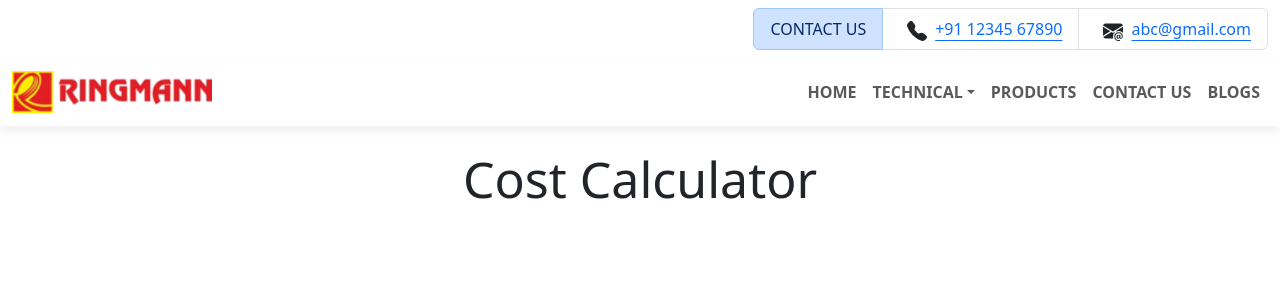
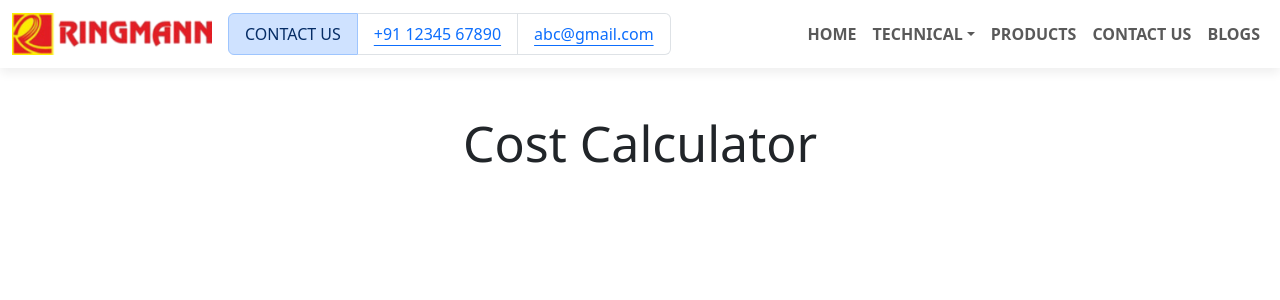
Before and after one commit to Aena19/NewRingmann, an Angular app: page /technical/cc in a window 1280 px wide. Shown: the top 300 px of the page. Built offline with nearby package versions, Linux system fonts and the light colour scheme.

Commit message:
Publishing to GitHub at 23.28

```diff
--- a/src/app/landing-image/landing-image.component.html
+++ b/src/app/landing-image/landing-image.component.html
@@ -1,4 +1,4 @@
-<div class="container-fluid ">
+<div class="container-fluid landing-container">
     <div class="row">
         <div class="col-sm-6">
           <img src="assets/images/sigma-excel-726647.webp" alt="Sigma Excel" class="img-fluid">
--- a/src/app/navigation-bar/navigation-bar.component.html
+++ b/src/app/navigation-bar/navigation-bar.component.html
@@ -1,5 +1,5 @@
 
-<div class="container-fluid my-2 d-none d-md-block">
+<!-- <div class="container-fluid my-2 d-none d-md-block">
   <ul class="list-group list-group-horizontal justify-content-end">
     <li class="list-group-item  list-group-item-primary ">
       CONTACT US
@@ -22,12 +22,37 @@
       </a>
     </li>
   </ul>
-    </div>
-  <nav class="navbar navbar-expand-md navbar-style">
+</div> -->
+
+  <nav class="navbar navbar-expand-xl fixed-top bg-white navbar-style">
       <div class="container-fluid">
       <a class="navbar-brand" href="#">
         <img src="assets/images/logo.png" style="width:200px;">
       </a>
+      <div class="d-none d-xl-block">
+        <ul class="list-group list-group-horizontal">
+          <li class="list-group-item  list-group-item-primary ">
+            CONTACT US
+          </li>
+          <li class="list-group-item">
+            <!-- <svg xmlns="http://www.w3.org/2000/svg" width="20" height="20" fill="currentColor" class="bi bi-telephone-fill mx-2" viewBox="0 0 16 16">
+              <path fill-rule="evenodd" d="M1.885.511a1.745 1.745 0 0 1 2.61.163L6.29 2.98c.329.423.445.974.315 1.494l-.547 2.19a.678.678 0 0 0 .178.643l2.457 2.457a.678.678 0 0 0 .644.178l2.189-.547a1.745 1.745 0 0 1 1.494.315l2.306 1.794c.829.645.905 1.87.163 2.611l-1.034 1.034c-.74.74-1.846 1.065-2.877.702a18.634 18.634 0 0 1-7.01-4.42 18.634 18.634 0 0 1-4.42-7.009c-.362-1.03-.037-2.137.703-2.877L1.885.511z"/>
+            </svg> -->
+            <a href="tel:+911234567890">
+              +91 12345 67890
+            </a>
+          </li>
+          <li class="list-group-item">
+            <!-- <svg xmlns="http://www.w3.org/2000/svg" width="20" height="20" fill="currentColor" class="bi bi-envelope-at-fill mx-2" viewBox="0 0 16 16">
+              <path d="M2 2A2 2 0 0 0 .05 3.555L8 8.414l7.95-4.859A2 2 0 0 0 14 2H2Zm-2 9.8V4.698l5.803 3.546L0 11.801Zm6.761-2.97-6.57 4.026A2 2 0 0 0 2 14h6.256A4.493 4.493 0 0 1 8 12.5a4.49 4.49 0 0 1 1.606-3.446l-.367-.225L8 9.586l-1.239-.757ZM16 9.671V4.697l-5.803 3.546.338.208A4.482 4.482 0 0 1 12.5 8c1.414 0 2.675.652 3.5 1.671Z"/>
+              <path d="M15.834 12.244c0 1.168-.577 2.025-1.587 2.025-.503 0-1.002-.228-1.12-.648h-.043c-.118.416-.543.643-1.015.643-.77 0-1.259-.542-1.259-1.434v-.529c0-.844.481-1.4 1.26-1.4.585 0 .87.333.953.63h.03v-.568h.905v2.19c0 .272.18.42.411.42.315 0 .639-.415.639-1.39v-.118c0-1.277-.95-2.326-2.484-2.326h-.04c-1.582 0-2.64 1.067-2.64 2.724v.157c0 1.867 1.237 2.654 2.57 2.654h.045c.507 0 .935-.07 1.18-.18v.731c-.219.1-.643.175-1.237.175h-.044C10.438 16 9 14.82 9 12.646v-.214C9 10.36 10.421 9 12.485 9h.035c2.12 0 3.314 1.43 3.314 3.034v.21Zm-4.04.21v.227c0 .586.227.8.581.8.31 0 .564-.17.564-.743v-.367c0-.516-.275-.708-.572-.708-.346 0-.573.245-.573.791Z"/>
+            </svg> -->
+            <a href="mailto:annu.cuty@gmail.com" target="_blank" rel="noopener noreferrer">
+              abc@gmail.com
+            </a>
+          </li>
+        </ul>
+      </div>
       <button class="navbar-toggler" type="button" data-bs-toggle="collapse" data-bs-target="#collapsibleNavbar" aria-expanded="false">
         <span class="navbar-toggler-icon"></span>
         <span class="close">X</span>
--- a/src/app/page-not-found/page-not-found.component.html
+++ b/src/app/page-not-found/page-not-found.component.html
@@ -1,4 +1,4 @@
-<div class="conttainer text-center ">
+<div class="conttainer text-center landing-container">
     <div class="row">
         <h1>page not found</h1>
     </div>
--- a/src/app/technical/technical.component.html
+++ b/src/app/technical/technical.component.html
@@ -1,4 +1,4 @@
-<div class="container-fluid">
+<div class="container-fluid landing-container">
     <div class="container-fluid text-center my-3"  *ngIf="submenu === 'rp'">
         <p class="tech-heading">
             Ring Profile
--- a/src/styles.css
+++ b/src/styles.css
@@ -10,6 +10,25 @@ button[aria-expanded="true"] > span.navbar-toggler-icon {
   button[aria-expanded="false"] > span.close {
     display: none;
   }
+
+/* Mobile */
+.landing-container {
+    padding-top: 80px;
+}
+
+/* Tablet */
+@media (min-width:600px) {
+    .landing-container {
+        padding-top: 80px;
+    }
+}
+
+/* Desktop */
+@media (min-width:900px) {
+    .landing-container {
+        padding-top: 90px;
+    }
+}
 
  a.menu-animation:hover {
     text-decoration: underline;
```
Also changed, not shown: src/app/app.component.html (line endings or trailing spaces), 5 other files (tests, documents, lock files or other folders). Lines whose indentation alone changed are shown as unchanged.
